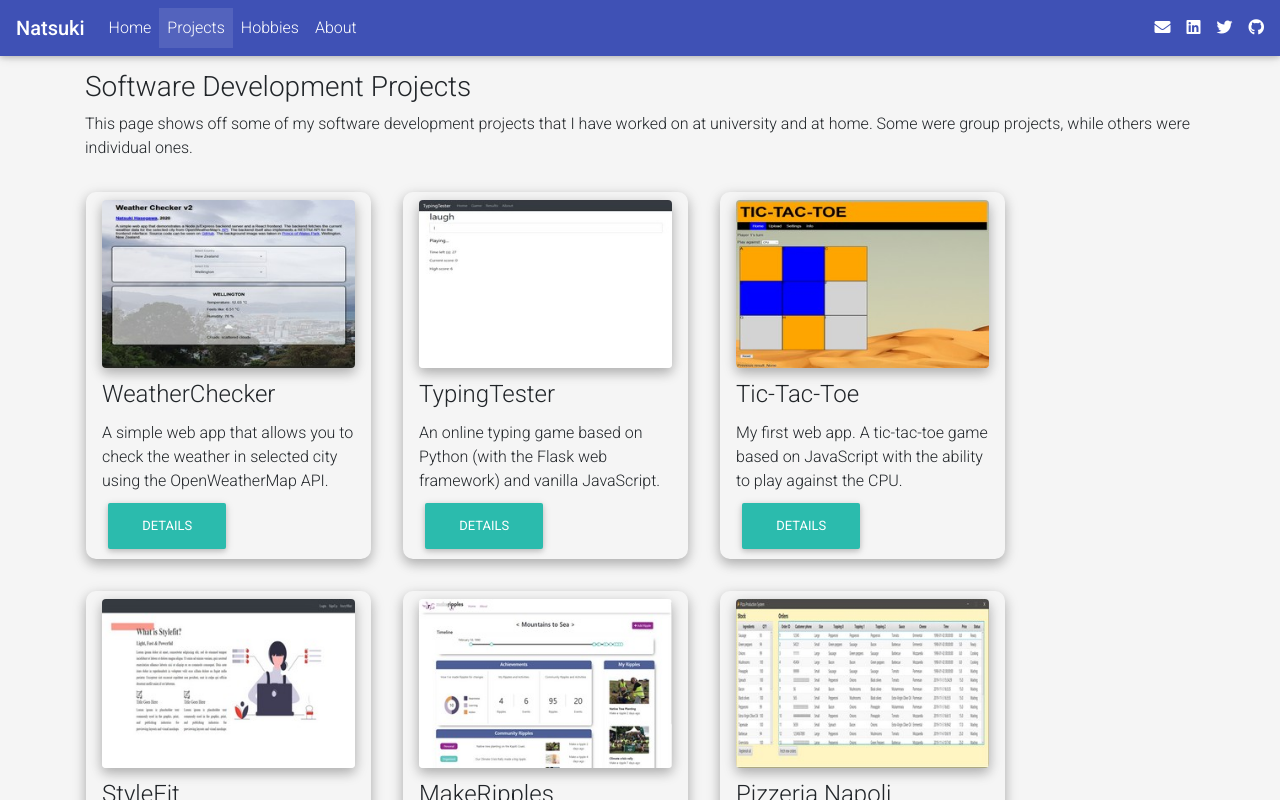
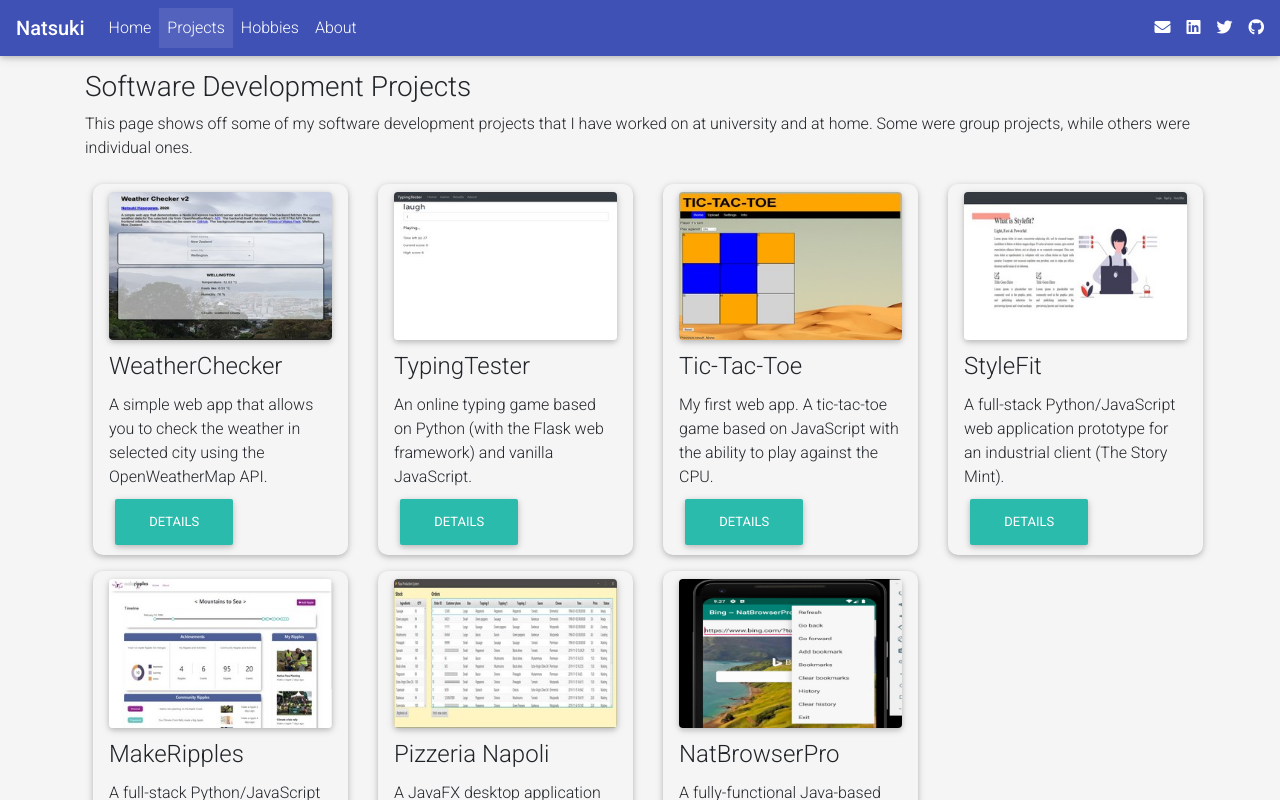
Before and after one commit to oosacker/portfoliio-site, a React (Create React App) app: page /projects in a window 1280 px wide. Shown: the top 800 px of the page. Built offline with nearby package versions, Linux system fonts and the light colour scheme.

Commit message:
fix projects grid

```diff
--- a/src/pages/hobbies.js
+++ b/src/pages/hobbies.js
@@ -4,7 +4,22 @@ import { MDBContainer, MDBRow, MDBCol } from "mdbreact";
 const Hobbies = () => {
     return (
         <MDBContainer>
-              Under construction!
+              <MDBRow>
+                <MDBCol>
+                    <h3>Hobbies</h3>
+                    <p>This page shows some of my hobbies and interests.</p>
+                </MDBCol>
+            </MDBRow>
+
+            <MDBRow left >
+                <MDBCol className="m-3 z-depth-1-half round-corner" md={"5"}>
+                    test test
+                </MDBCol>
+
+                <MDBCol className="m-3 z-depth-1-half round-corner" md={"5"}>
+                    test test
+                </MDBCol>
+            </MDBRow>
         </MDBContainer>
     );
 }
--- a/src/pages/projects.js
+++ b/src/pages/projects.js
@@ -21,7 +21,7 @@ const Projects = () => {
                 </MDBCol>
             </MDBRow>
 
-            <MDBRow left >
+            <MDBRow >
 
                 <ProjectCard
                     title="WeatherChecker"
@@ -58,7 +58,7 @@ const Projects = () => {
 
                 <ProjectCard
                     title="StyleFit"
-                    desc="A full-stack web application prototype for an industrial client (The Story Mint)."
+                    desc="A full-stack Python/JavaScript web application prototype for an industrial client (The Story Mint)."
                     image="./images/small/stylefit.jpg"
                     ModalHeader="StyleFit"
                     ModalBody={["This was a industrial group project for SWEN503. The project involved working with UX design students from the Wellington ICT Graduate School, and our client was The Story Mint. The task was to implement a proprietary Python-based text analysis API onto a web app.",<br/>,<br/>,"This involved learning Python and a web framework (Flask), setting up a SQL database server, creating the user interface to match the UX design and displaying the analysis results. Note that the project is under NDA, so the code and web app cannot be shown.",<br/>,<br/>,"One of the major difficultites of the project was communicating with the UX design students, as they would keep to their own schedule. We however managed to get an A+."]}
@@ -69,7 +69,7 @@ const Projects = () => {
 
                 <ProjectCard
                     title="MakeRipples"
-                    desc="A full-stack web application prototype for an industrial client (MakeRipples)."
+                    desc="A full-stack Python/JavaScript web application prototype for an industrial client (MakeRipples)."
                     image="./images/small/makeripples.jpg"
                     ModalHeader="MakeRipples"
                     ModalBody={["This was the second industrial group project for SWEN503. The client was MakeRipples. We worked in a group to implement a web app which implemented the Add Ripple feature which would allow organisers to make events for their group.",<br/>,<br/>,"Python was used for the backend and JavaScript/Bootstrap for the frontend. I mostly worked on the frontend forms and navigation system. No online link is available. We got an A."]}
@@ -80,7 +80,7 @@ const Projects = () => {
 
                 <ProjectCard
                     title="Pizzeria Napoli"
-                    desc="A JavaFX desktop application for tracking pizza orders at a fictional restaurant."
+                    desc="A JavaFX desktop application connecting to a MySQL database for tracking pizza orders at a fictional restaurant."
                     image="./images/small/pizza.jpg"
                     ModalHeader="Pizzeria Napoli"
                     ModalBody={["This was a group project for the course SWEN502. The requirement was to create a web app for customers to design their own customised pizza for a pizza restaurant, as well as an in-store desktop app for tracking the orders.",<br/>,<br/>,"I was in charge of designing the SQL database and the backend for the desktop app in Java, as well as improving the JavaFX user interface. No online link is available. We got an A."]}
@@ -91,7 +91,7 @@ const Projects = () => {
 
                 <ProjectCard
                     title="NatBrowserPro"
-                    desc="A fully-functional web browser app for Android phones built in under one week."
+                    desc="A fully-functional Java-based web browser app for the Android OS built in under one week."
                     image="./images/small/browser.jpg"
                     ModalHeader="NatBrowserPro"
                     ModalBody={["During SWEN502 we learned Android development for one week. The final assignment was to create a fully working web browser. The browser has go forward/backward buttons, as well as bookmarking and history functions.",<br/>,<br/>,"This was one of the most difficult assignments of the course, as we were asked to implement functions we had not learnt in class. Also, there were some issues about compatibility. Many students were upset with their grade. Mine was fine, as I knew I had to keep the Android API level low in Android Studio. I got an A+."]}
--- a/src/projectCard.js
+++ b/src/projectCard.js
@@ -8,7 +8,8 @@ import React, {
 import {
     MDBRow,
     MDBCol,
-    MDBBtn
+    MDBBtn,
+    MDBContainer
 } from "mdbreact";
 
 
@@ -25,7 +26,9 @@ const ProjectCard = (props) => {
     }
 
     return (
-        <MDBCol className="m-3 z-depth-1-half round-corner project-card" lg="3" md="4" sm="6" xs="12">
+        <MDBCol className="round-corner" lg="3" md="4" sm="6" xs="12">
+
+            <MDBContainer className="m-2 z-depth-1 round-corner">
 
                 <ModalContext.Provider value={[modalState, setModalState]}>
                     <Modal
@@ -39,7 +42,7 @@ const ProjectCard = (props) => {
                 </ModalContext.Provider>
 
                 <MDBRow className="px-3 py-2" center>
-                <img className="img-fluid z-depth-1-half rounded" src={props.image} />
+                    <img className="img-fluid z-depth-1 rounded" src={props.image} />
                 </MDBRow>
 
                 <MDBRow className="px-3 py-1">
@@ -55,7 +58,7 @@ const ProjectCard = (props) => {
                 <MDBRow className="px-3 py-1">
                     <MDBBtn onClick={btnHandler}>Details</MDBBtn>
                 </MDBRow>
-
+            </MDBContainer>
         </MDBCol>
     );
 }
```
Lines whose indentation alone changed are shown as unchanged.
